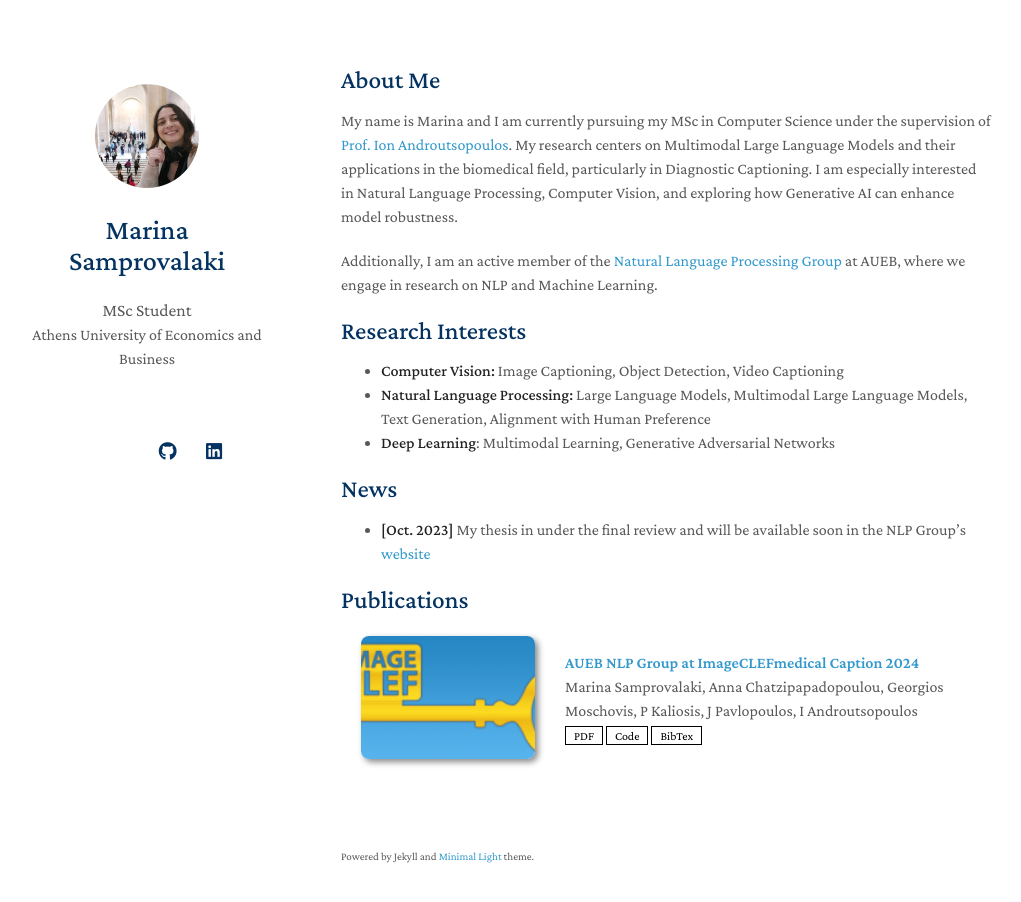
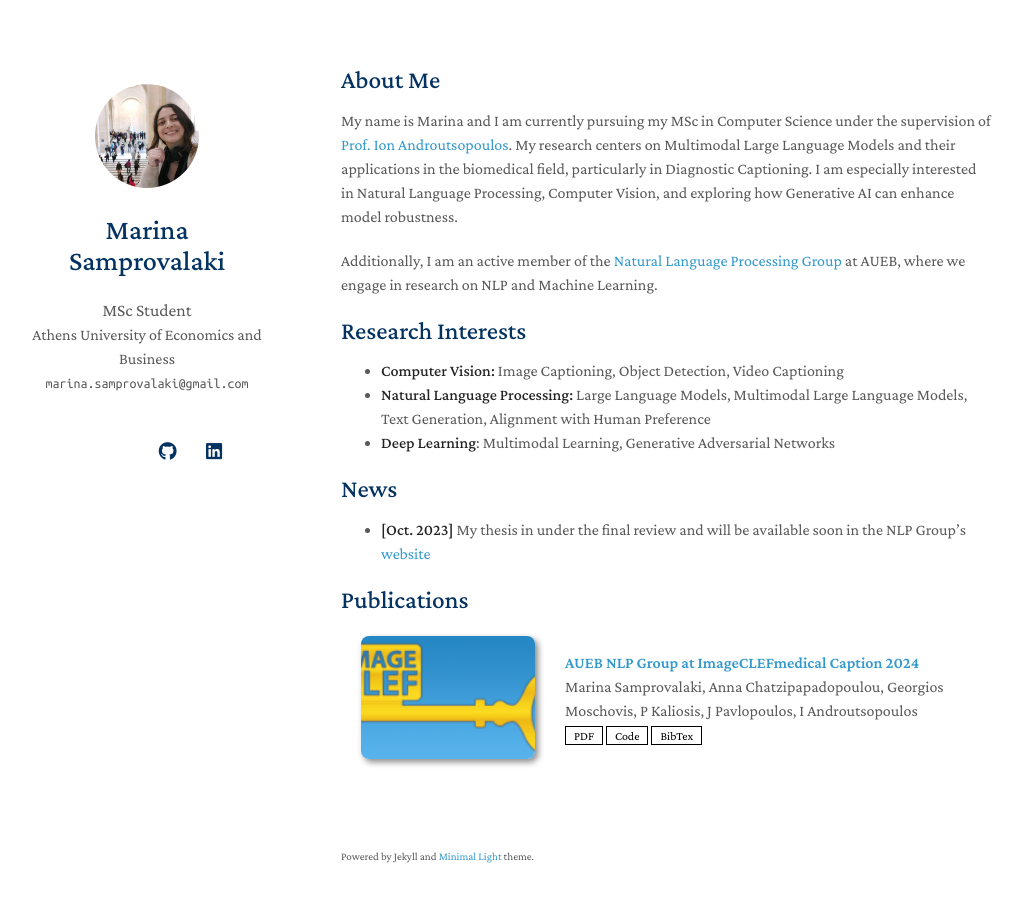
Before and after one commit to msamprovalaki/msamprovalaki.github.io, a Jekyll site: the page built from index.md, in a window 1280 px wide and 937 px high. Shown: the top 902 px of the window, without its empty margins (129-1150 px from the left). Built offline with Jekyll 4.4.1, drawn with Linux system fonts in a browser that asks for light colours; nearby versions of some CDN libraries; a style sheet for code colours, icons or effects is not loaded; our own code applies the rules of GitHub Pages for plain Markdown files.

Commit message:
Check email

```diff
--- a/_config.yml
+++ b/_config.yml
@@ -16,7 +16,7 @@ google_scholar: https://scholar.google.com/citations?user=iRPZ3joAAAAJ&hl=en&aut
 cv_link: assets/files/curriculum_vitae.pdf
 github_link: https://github.com/marina-sam14
 linkedin: https://www.linkedin.com/in/marina-samprovalaki/
-# email
+email: marina.samprovalaki@gmail.com
 
 
 # Images (e.g., your profile picture and your website's favicon)
```
